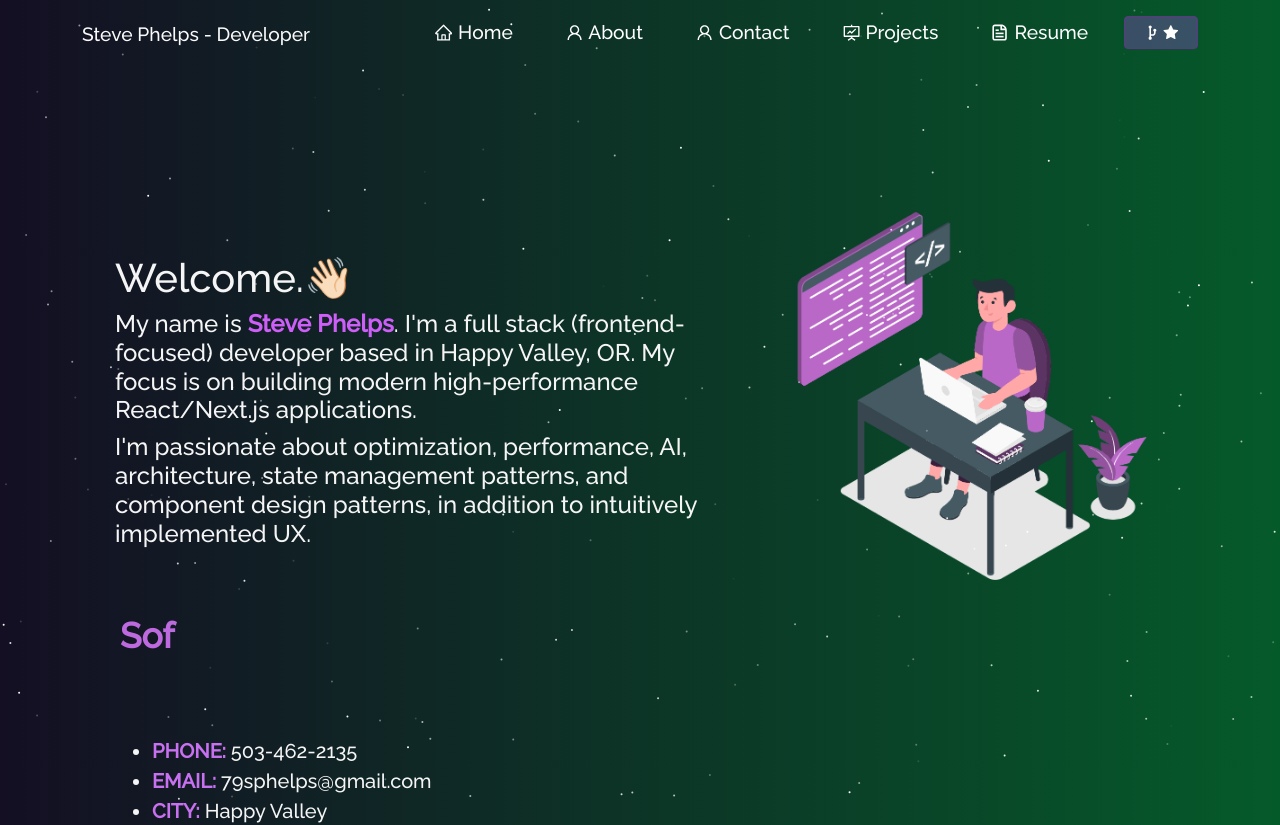
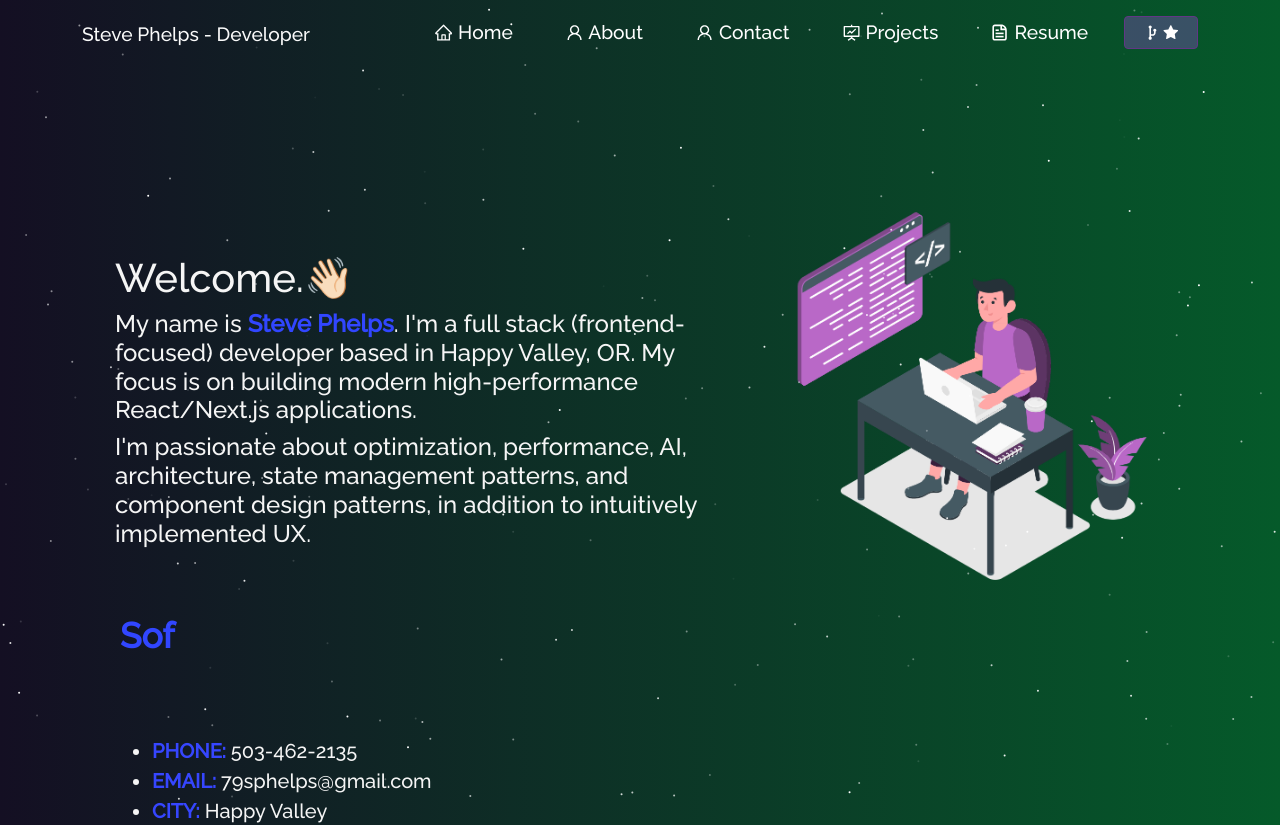
Before and after one commit to 79sphelps/steve-phelps, a React (Create React App) app: page / in a window 1280 px wide. Shown: the top 825 px of the page. Built offline with nearby package versions, Linux system fonts and the light colour scheme.

Commit message:
Updating text color for various texts

```diff
--- a/src/style.css
+++ b/src/style.css
@@ -12,7 +12,8 @@ html {
     rgba(12, 10, 22, 0.863)
   );
 
-  --imp-text-color: #c770f0;
+  /* --imp-text-color: #c770f0; */
+  --imp-text-color: #3646ff;
 }
 
 .purple {
@@ -98,7 +99,8 @@ button:focus {
 
 .navbar-toggler span {
   display: block !important;
-  background-color: #be50f4 !important;
+  /* background-color: #be50f4 !important; */
+  background-color: #3146ff !important;
   height: 4px !important;
   width: 27px !important;
   margin-top: 5px !important;
@@ -195,7 +197,8 @@ button:focus {
   height: 5px;
   width: 0;
   border-radius: 16px;
-  background: #c95bf5;
+  /* background: #c95bf5; */
+  background: #3146ff;
   bottom: 1px;
   left: 0;
   z-index: -1;
@@ -329,17 +332,20 @@ button:focus {
 }
 
 .main-name {
-  color: #cd5ff8;
+  /* color: #cd5ff8; */
+  color: #3146ff;
 }
 
 .Typewriter__wrapper {
   font-size: 2.2em !important;
-  color: #be6adf !important;
+  /* color: #be6adf !important; */
+  color: #3146ff !important;
   font-weight: 600 !important;
 }
 .Typewriter__cursor {
   font-size: 2.4em !important;
-  color: #b562d6 !important;
+  /* color: #b562d6 !important; */
+  color: #3146ff !important;
 }
 
 @media (max-width: 767px) {
```
